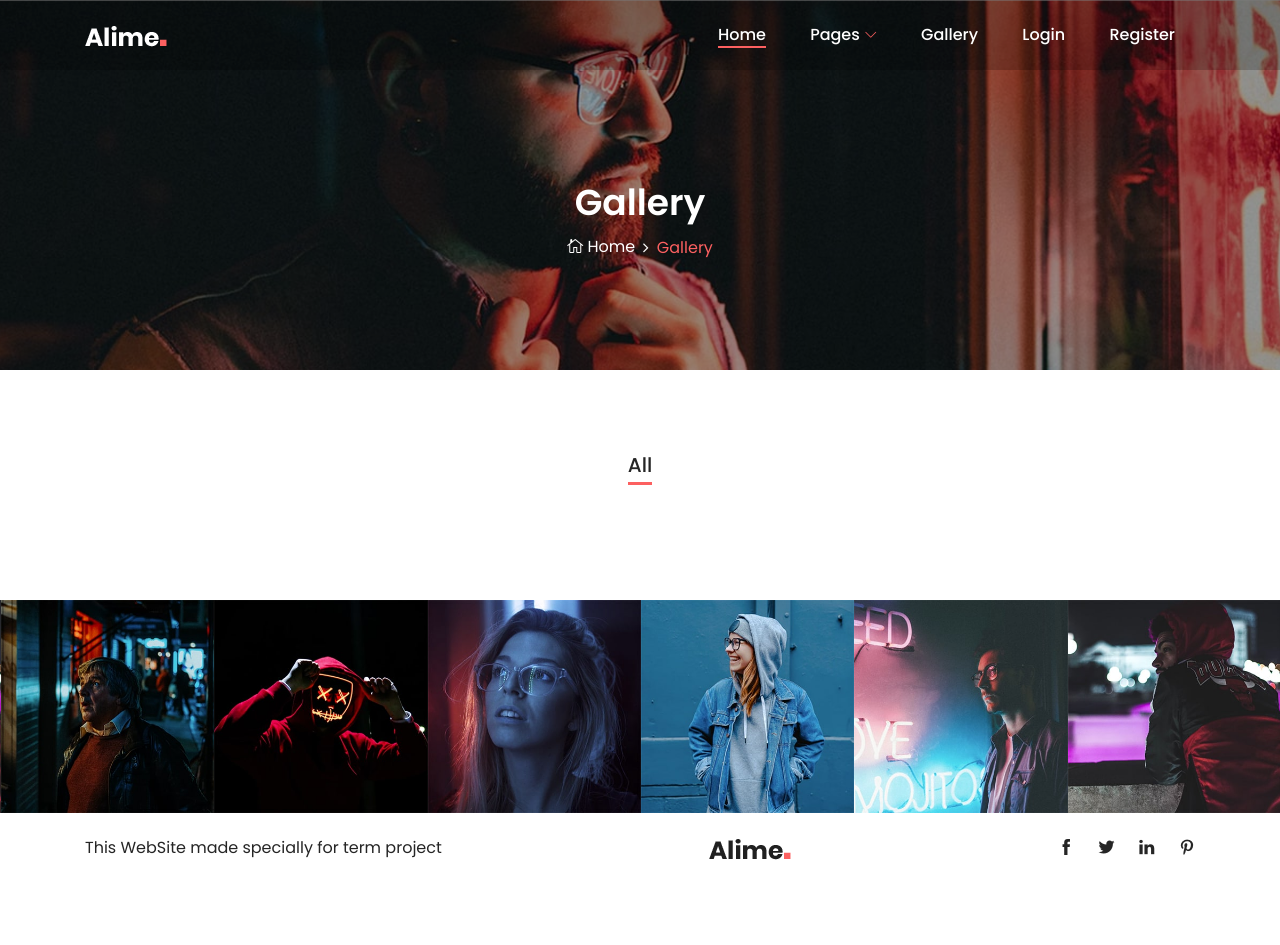
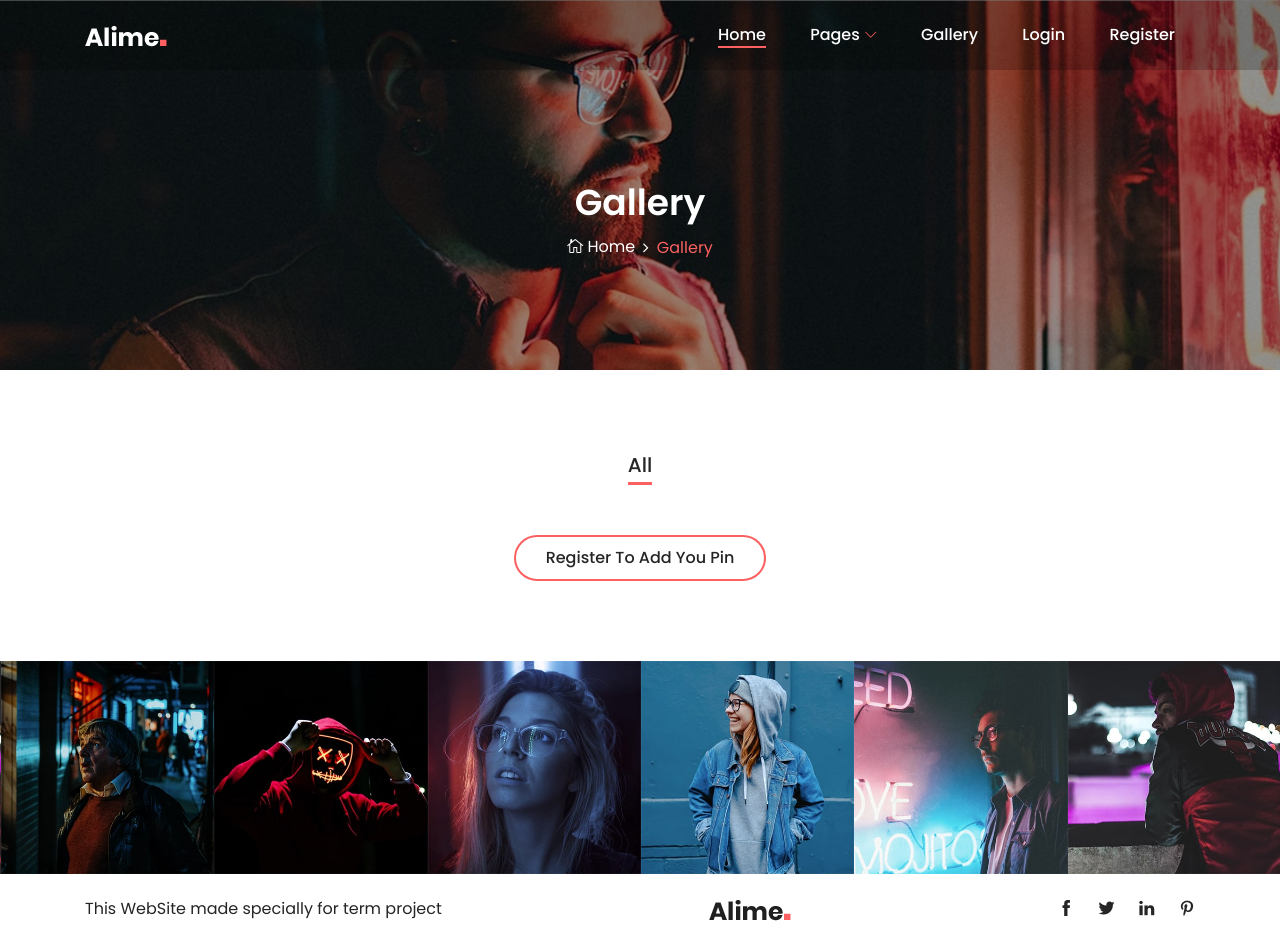
Before and after one commit to Joseph7Cartaphilus/Semistrovka, a Django app: page /MiracleArt/gallery/ in a window 1280 px wide. Before the commit the page ends 860 px from the top, so only its background shows below. Run offline with Django 4.2, Linux system fonts and the light colour scheme; data that the repository does not hold is empty; parts of the project's set-up code (start-up, migrations or seed data) failed here and were passed over; some libraries are stand-ins or nearby versions; some web fonts are replaced.

Commit message:
add button "add your pin"

```diff
--- a/MiracleArt/templates/gallery.html
+++ b/MiracleArt/templates/gallery.html
@@ -12,7 +12,8 @@
                         <h2 class="page-title">Gallery</h2>
                         <nav aria-label="breadcrumb">
                             <ol class="breadcrumb justify-content-center">
-                            <li class="breadcrumb-item"><a href="{% url 'index' %}"><i class="icon_house_alt"></i> Home</a>
+                                <li class="breadcrumb-item"><a href="{% url 'index' %}"><i class="icon_house_alt"></i>
+                                    Home</a>
                                 </li>
                                 <li class="breadcrumb-item active" aria-current="page">Gallery</li>
                             </ol>
@@ -34,7 +35,8 @@
                         <div class="portfolio-menu text-center">
                             <button class="btn active"><a href="{% url 'gallery' %}">All</a></button>
                             {% for category in categories %}
-                            <button class="btn active"><a href="{% url 'category' category.id %}">{{ category.name }}</a></button>
+                                <button class="btn active"><a
+                                        href="{% url 'category' category.id %}">{{ category.name }}</a></button>
                             {% endfor %}
                         </div>
                     </div>
@@ -44,7 +46,8 @@
             <div class="row alime-portfolio">
                 {% for pin in pins %}
                     <!-- Single Gallery Item -->
-            <div class="col-12 col-sm-6 col-lg-3 single_gallery_item nature mb-30 wow fadeInUp" data-wow-delay="100ms">
+                    <div class="col-12 col-sm-6 col-lg-3 single_gallery_item nature mb-30 wow fadeInUp"
+                         data-wow-delay="100ms">
                         <div class="single-portfolio-content">
                             <img src="/media/{{ pin.img }}" alt="media_files">
                             <div class="hover-content">
@@ -54,6 +57,19 @@
                     </div>
                 {% endfor %}
             </div>
+            {% if user.is_authenticated %}
+                <div class="row">
+                    <div class="col-12 text-center wow fadeInUp" data-wow-delay="700ms">
+                        <a href="{% url 'workshop' %}" class="btn alime-btn btn-2 mt-15">Add you Pin now</a>
+                    </div>
+                </div>
+            {% else %}
+                <div class="row">
+                    <div class="col-12 text-center wow fadeInUp" data-wow-delay="700ms">
+                        <a href="{% url 'register' %}" class="btn alime-btn btn-2 mt-15">Register to add you pin</a>
+                    </div>
+                </div>
+            {% endif %}
         </div>
     </div>
     <!-- Gallery Area End -->
```
Lines whose indentation alone changed are shown as unchanged.
